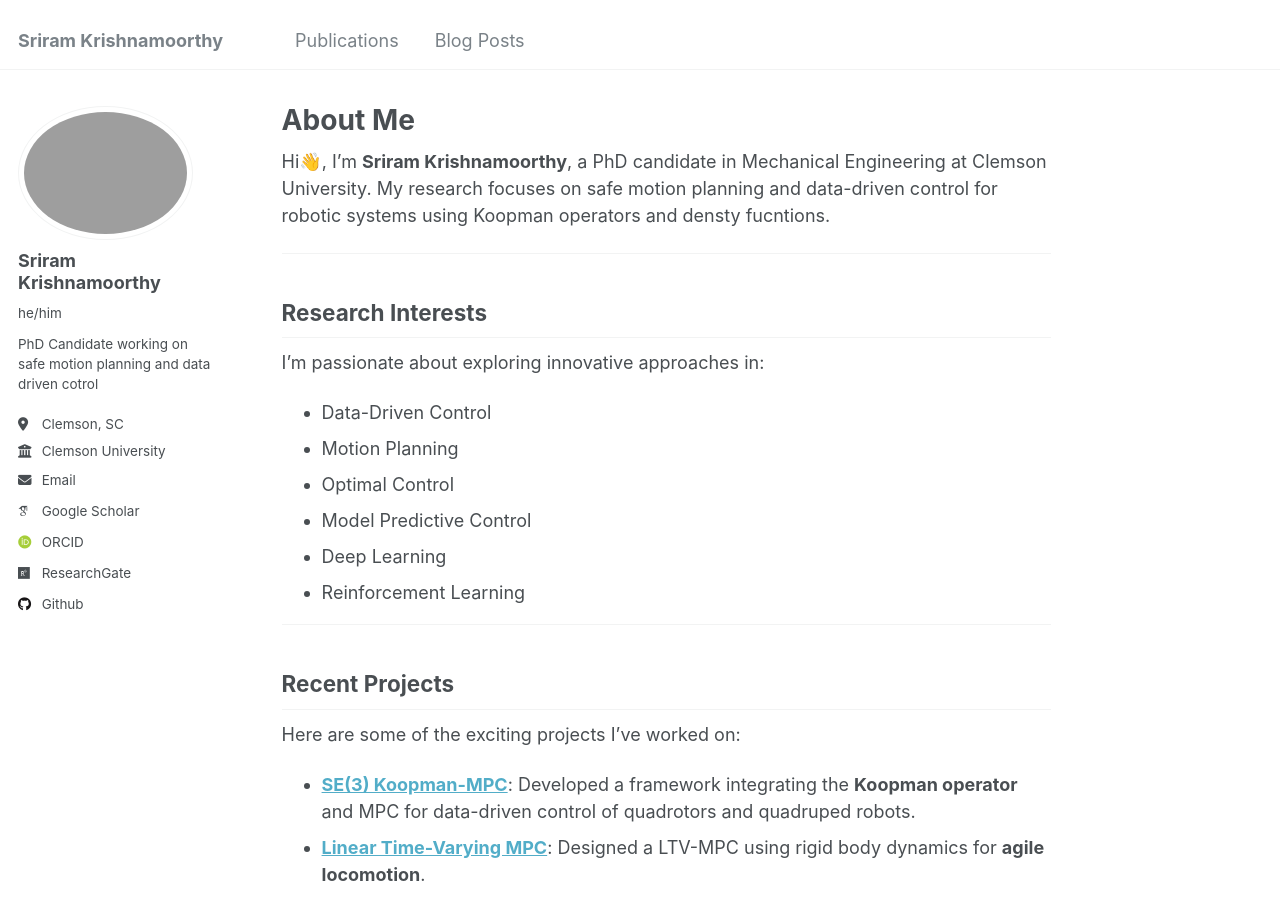
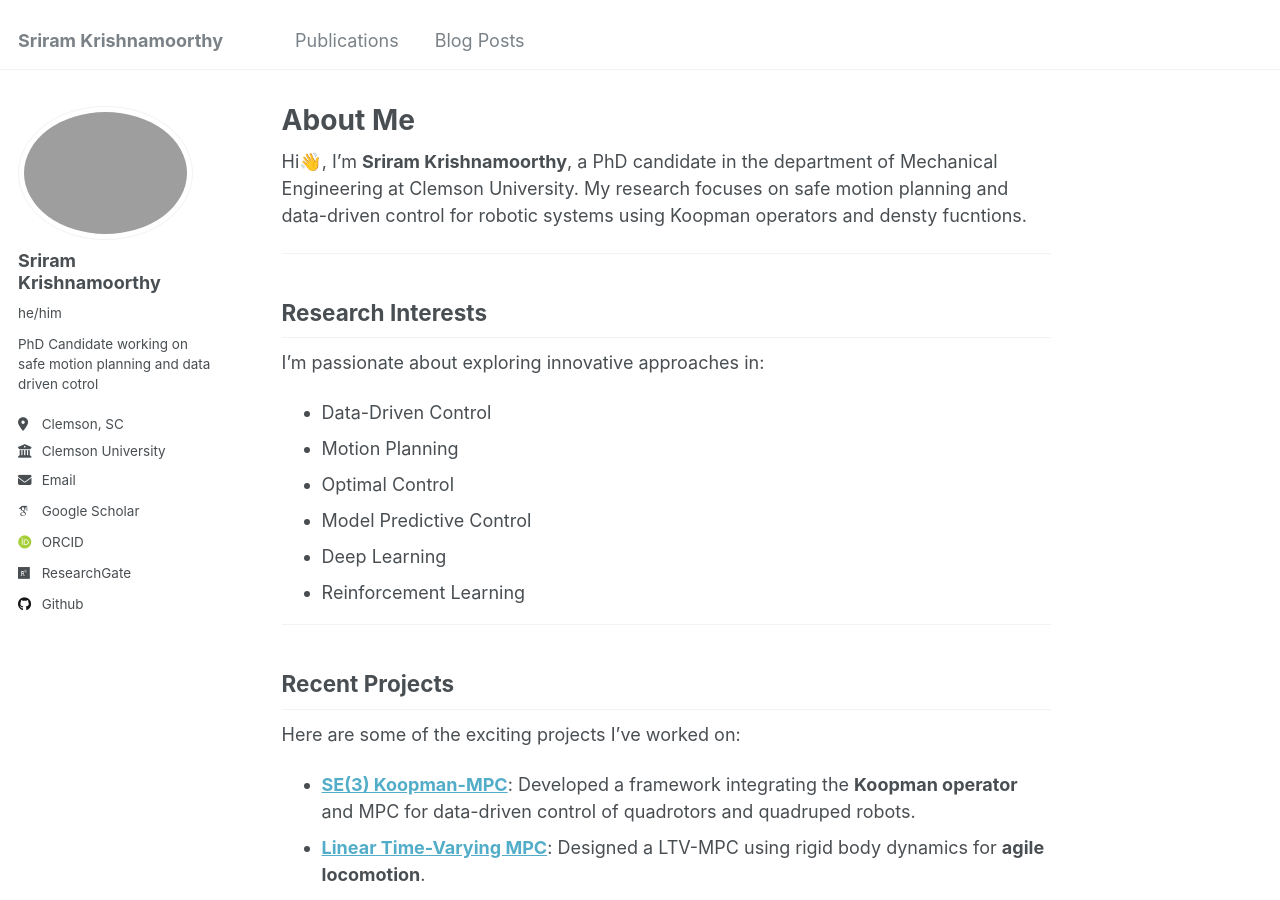
Before and after one commit to sriram-2502/sriram-2502.github.io, a Jekyll site: the page built from _pages/about.md, in a window 1280 px wide and 900 px high. Built offline with Jekyll 4.4.1, drawn with Linux system fonts in a browser that asks for light colours; some web fonts are replaced.

Commit message:
updated profile

```diff
--- a/_pages/about.md
+++ b/_pages/about.md
@@ -7,7 +7,7 @@ redirect_from:
   - /about.html
 ---
 
-Hi👋, I’m **Sriram Krishnamoorthy**, a PhD candidate in Mechanical Engineering at Clemson University. My research focuses on safe motion planning and data-driven control for robotic systems using Koopman operators and densty fucntions.
+Hi👋, I’m **Sriram Krishnamoorthy**, a PhD candidate in the department of Mechanical Engineering at Clemson University. My research focuses on safe motion planning and data-driven control for robotic systems using Koopman operators and densty fucntions.
 
 ---
 
```
